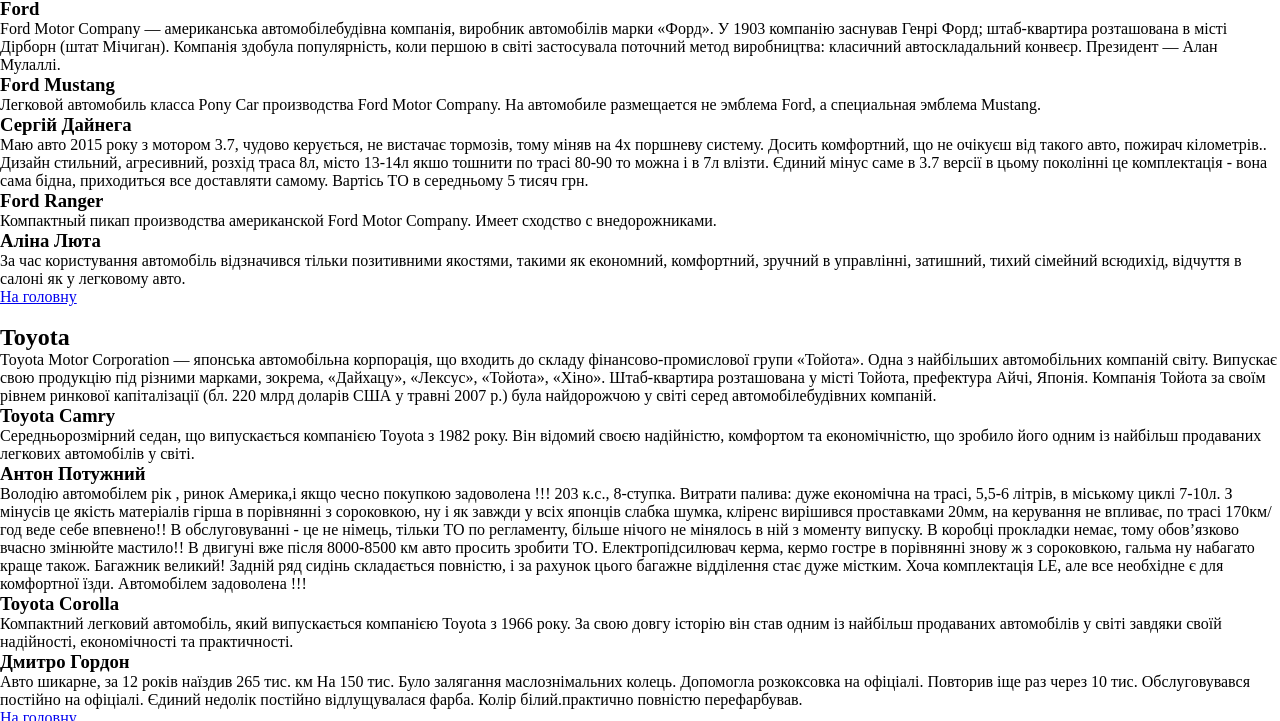
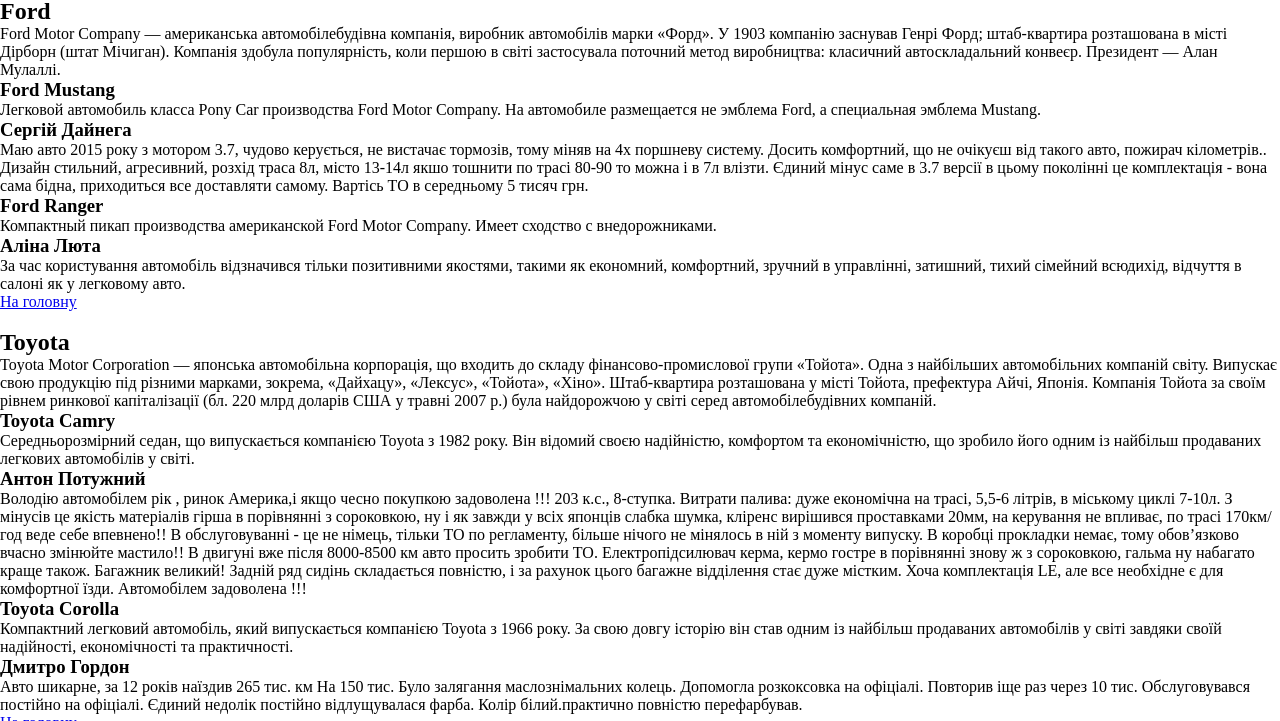
Before and after one commit to DenK355/Car-Shop, a plain HTML site: page index.html in a window 1280 px wide. Shown: the part 249-970 px from the top of the page. Drawn offline with Linux system fonts and the light colour scheme.

Commit message:
Mistake fix

```diff
--- a/index.html
+++ b/index.html
@@ -23,7 +23,7 @@
         <br>
         <section id="ford">
             <img src="ford_logo.png" alt="">
-            <h3>Ford</h3>
+            <h2>Ford</h2>
             <p>
                 Ford Motor Company — американська автомобілебудівна компанія, виробник автомобілів марки «Форд». У 1903 компанію заснував Генрі Форд; штаб-квартира розташована в місті Дірборн (штат Мічиган). Компанія здобула популярність, коли першою в світі застосувала поточний метод виробництва: класичний автоскладальний конвеєр. Президент — Алан Мулаллі.
             </p>
```
